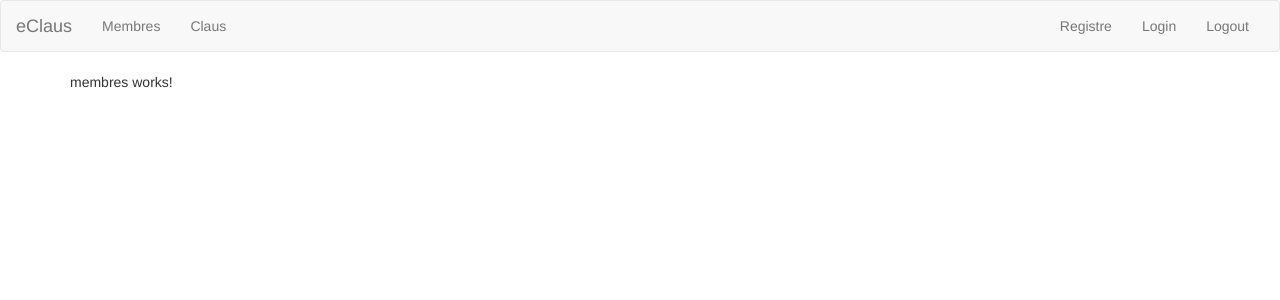
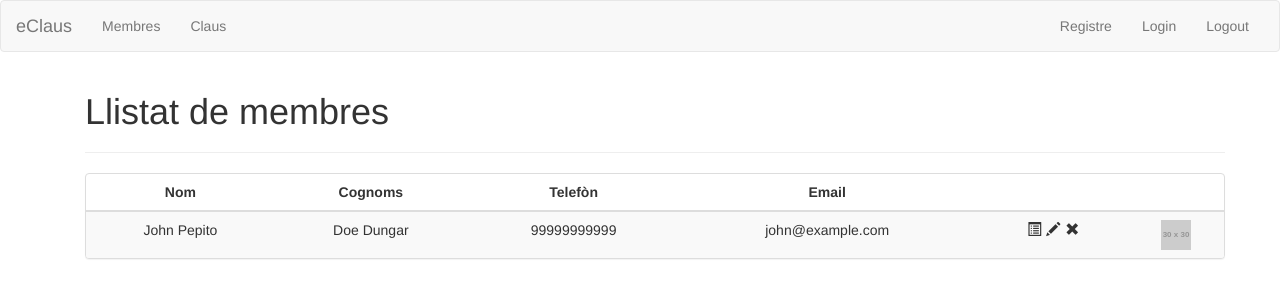
Before and after one commit to enricjc/eClausWeb, an Angular app: page / in a window 1280 px wide. Shown: the top 300 px of the page. Built offline with nearby package versions, Linux system fonts and the light colour scheme.

Commit message:
Disseny inicial MembreList i ClauList

```diff
--- a/src/app/claus/clau-list/clau-list.component.html
+++ b/src/app/claus/clau-list/clau-list.component.html
@@ -1,3 +1,30 @@
-<p>
-  clau-list works!
-</p>
+<h1>Llistat claus disponibles</h1>
+<hr>
+<ul class="list-group">
+  <!--LOOP per cada ítem de clau -->
+  <li class="list-group-item">
+    <div class="row">
+      <div class="col-md-6">
+        <h3>Nom claus</h3>
+        <div class="row">
+          <div class="col-md-12" style="margin-left:10px;">
+            <p>Descripció llarga</p>
+          </div>
+        </div>
+      </div>
+      <div class="col-md-4">
+        <h3>Nom propietari</h3>
+        <div class="row">
+          <div class="col-md-10">
+            <span class="glyphicon glyphicon-earphone" style="margin-left:10px;">Trucada</span>
+            <span class="glyphicon glyphicon-phone" style="margin-left:10px;">Missatge</span>
+          </div>
+        </div>
+      </div>
+      <div class="col-md-2">
+        <a href="#"><img src="http://via.placeholder.com/100x100"></a>
+      </div>
+    </div>
+  </li>
+  <!--Per cada ítem de clau -->
+</ul>
--- a/src/app/claus/claus.component.html
+++ b/src/app/claus/claus.component.html
@@ -1,3 +1,7 @@
-<p>
-  claus works!
-</p>
+<div class="container">
+  <div class="row">
+    <div class="col-md-12">
+      <app-clau-list></app-clau-list>
+    </div>
+  </div>
+</div>
--- a/src/app/membres/membre-list/membre-list.component.css
+++ b/src/app/membres/membre-list/membre-list.component.css
@@ -0,0 +1,7 @@
+.table td, .table th{
+   text-align: center;
+}
+
+span.glyphicon {
+  margin-left: 5px;
+}
--- a/src/app/membres/membre-list/membre-list.component.html
+++ b/src/app/membres/membre-list/membre-list.component.html
@@ -1,3 +1,36 @@
-<p>
-  membre-list works!
-</p>
+<h1>Llistat de membres</h1>
+<hr>
+<div class="row">
+  <div class="col-md-12">
+    <div class="panel panel-default">
+      <table class="table table-striped">
+        <thead>
+          <tr>
+            <th>Nom</th>
+            <th>Cognoms</th>
+            <th>Telefòn</th>
+            <th>Email</th>
+            <th></th>
+            <th></th>
+          </tr>
+        </thead>
+        <tbody>
+          <!--LOOP per cada membre actiu -->
+          <tr>
+
+            <td>John Pepito</td>
+            <td>Doe Dungar</td>
+            <td>99999999999</td>
+            <td>john@example.com</td>
+            <td>
+              <span class="glyphicon glyphicon-list-alt"></span>
+              <span class="glyphicon glyphicon-pencil"></span>
+              <span class="glyphicon glyphicon-remove"></span>
+            </td>
+            <td><a href="#"><img src="http://via.placeholder.com/30x30"></a></td>
+          </tr>
+        </tbody>
+      </table>
+        </div>
+  </div>
+</div>
--- a/src/app/membres/membres.component.html
+++ b/src/app/membres/membres.component.html
@@ -1,3 +1,6 @@
-<p>
-  membres works!
-</p>
+<div class="container">
+  <div class="row">
+    <div class="col-md-12">
+      <app-membre-list></app-membre-list>
+    </div>
+  </div>
```
